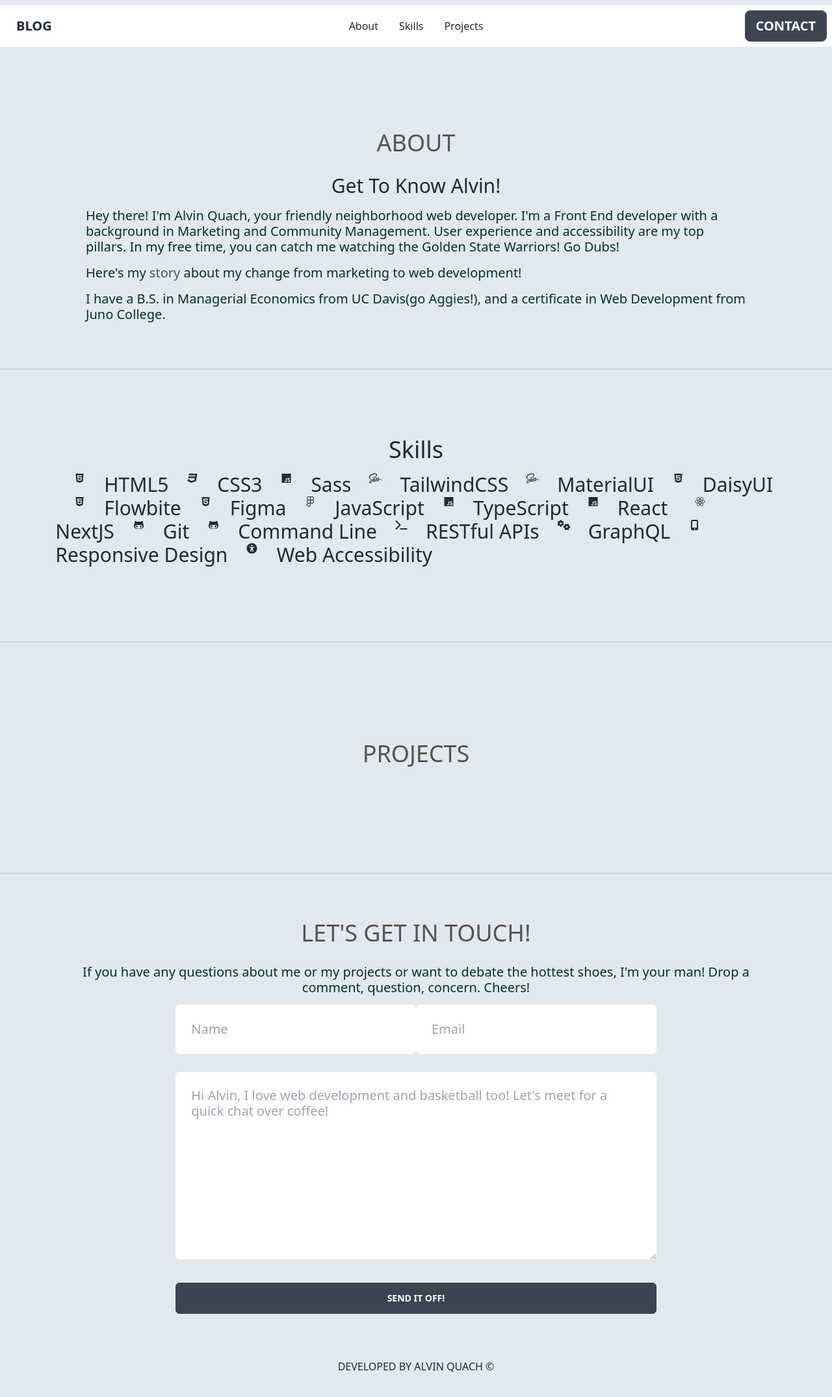
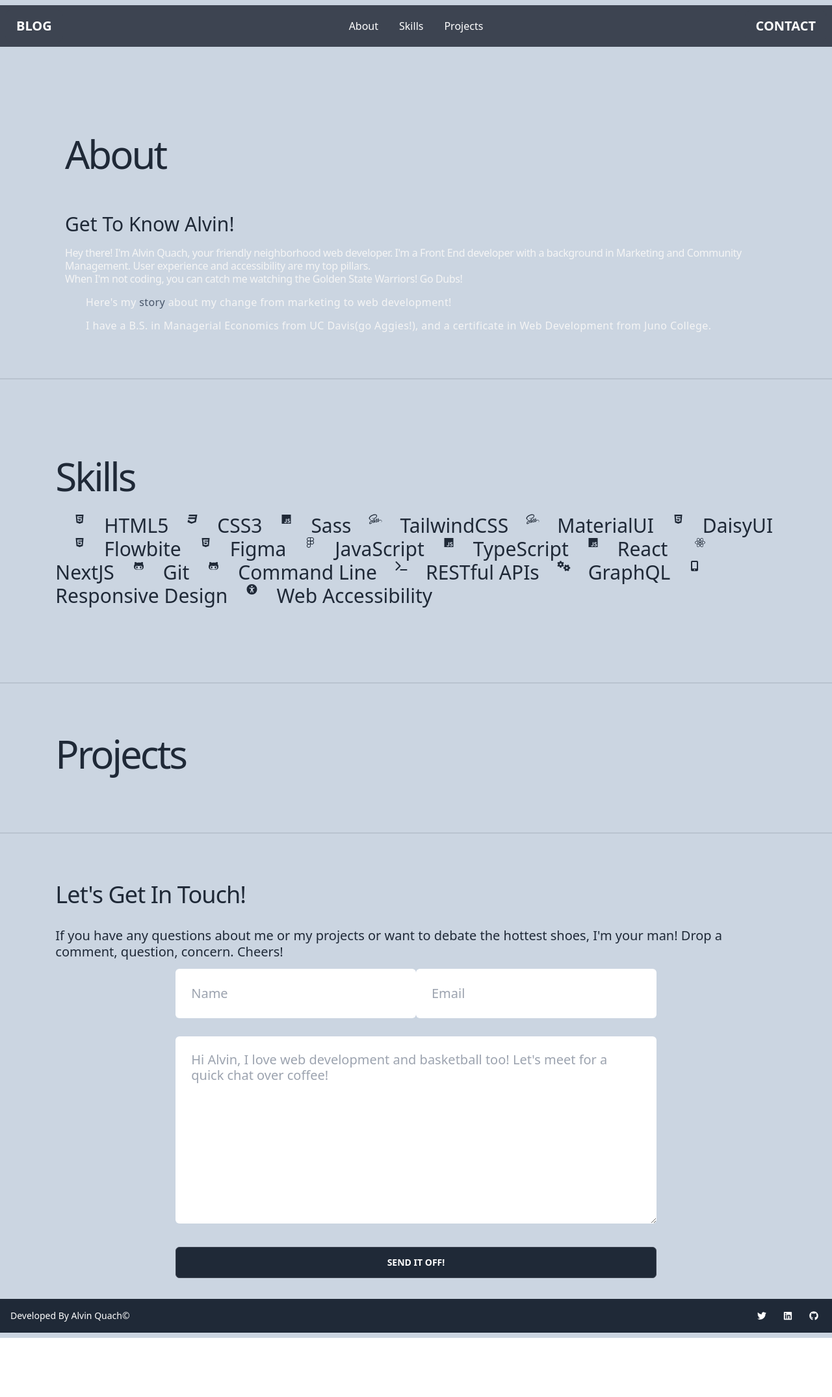
Before and after one commit to alvinwquach/alvin-quach-portfolio, a Next.js app: page / in a window 1280 px wide. Shown: the top 2150 px of the page at 65% size. After the commit the page ends 2059 px from the top, so only its background shows below. Built offline with nearby package versions, Linux system fonts and the light colour scheme.

Commit message:
added social media icons to footer and fixed typography

```diff
--- a/pages/index.tsx
+++ b/pages/index.tsx
@@ -26,8 +26,8 @@
 
 const Home: NextPage = () => {
   return (
-    <div className="flex min-h-screen flex-col items-center justify-center bg-slate-200 py-2">
-      <div className="navbar bg-base-100">
+    <div className="flex min-h-screen flex-col items-center justify-center bg-slate-300 py-2">
+      <div className="navbar bg-neutral text-neutral-content">
         <div className="navbar-start">
           <div className="dropdown">
             <label tabIndex={0} className="btn btn-ghost lg:hidden">
@@ -48,7 +48,7 @@
             </label>
             <ul
               tabIndex={0}
-              className="dropdown-content menu rounded-box menu-compact mt-3 w-52 bg-base-100 p-2 shadow"
+              className="dropdown-content menu rounded-box menu-compact mt-3 w-52 bg-neutral-content p-2 text-neutral shadow"
             >
               <li>
                 <a href="#about">About</a>
@@ -62,14 +62,14 @@
             </ul>
           </div>
           <a
-            className="btn btn-ghost text-xl uppercase"
+            className="btn btn-ghost bg-neutral text-xl uppercase"
             href="https://alvinsblog.netlify.app/"
             target="_blank"
           >
             Blog
           </a>
         </div>
-        <div className="navbar-center hidden lg:flex">
+        <div className="navbar-center hidden bg-neutral lg:flex">
           <ul className="menu menu-horizontal p-0">
             <li>
               <a href="#about">About</a>
@@ -82,7 +82,7 @@
             </li>
           </ul>
         </div>
-        <div className="navbar-end">
+        <div className="navbar-end bg-neutral">
           <a href="#contact" className="btn text-xl uppercase">
             Contact
           </a>
@@ -93,9 +93,9 @@
         <link rel="icon" href="/favicon.ico" />
       </Head>
 
-      <main className="bg-slate-200">
+      <main className="bg-slate-300">
         {/* About */}
-        <section className="p-4 text-center" id="about">
+        <section className="p-4" id="about">
           <div className="wrapper flex justify-center">
             {/* <Image
               className="h-32 w-32 rounded-full"
@@ -106,19 +106,23 @@
             /> */}
           </div>
           <div className="wrapper">
-            <h2 className="mb-3 py-4 text-center text-4xl uppercase text-stone-600">
+            <h2 className="mb-3 py-4 text-left text-6xl leading-tight tracking-tighter">
               About
             </h2>
+            <br></br>
             <h3 className="mb-4 text-3xl capitalize">get to know alvin!</h3>
-            <p className="px-8 text-left text-xl leading-6 text-success-content">
+            <p className="text-neutral-100 text-left text-base leading-tight tracking-tight">
               Hey there! I'm Alvin Quach, your friendly neighborhood web
               developer. I'm a Front End developer with a background in
               Marketing and Community Management. User experience and
-              accessibility are my top pillars. In my free time, you can catch
-              me watching the Golden State Warriors! Go Dubs!
+              accessibility are my top pillars.
+            </p>
+            <p className="text-neutral-100 text-left text-base leading-tight tracking-tight">
+              When I'm not coding, you can catch me watching the Golden State
+              Warriors! Go Dubs!
             </p>
 
-            <p className="mt-4 px-8 text-left text-xl leading-6 text-success-content">
+            <p className="justify-left text-neutral-100 mt-4 px-8 text-base leading-tight tracking-wide">
               Here's my{' '}
               <a
                 className="text-slate-600 hover:text-white"
@@ -131,7 +135,7 @@
             </p>
 
             {/* Education */}
-            <p className="mt-4 px-8 text-left text-xl leading-6 text-success-content">
+            <p className="justify-left text-neutral-100 mt-4 px-8 text-base leading-tight tracking-wide">
               I have a B.S. in Managerial Economics from
               <a href="https://www.ucdavis.edu/">{''} UC Davis</a>(go Aggies!),
               and a certificate in Web Development from{' '}
@@ -150,7 +154,9 @@
         {/* Skills */}
         <section className="py-12" id="skills">
           <div className="wrapper">
-            <h2 className="mb-4 text-center text-4xl capitalize">Skills</h2>
+            <h2 className="mb-3 py-4 text-left text-6xl tracking-tighter">
+              Skills
+            </h2>
             <div className="mb-3 flex flex-row flex-wrap text-center">
               <FontAwesomeIcon icon={faHtml5} height={75} width={75} />
               <p className="text-3xl">HTML5</p>
@@ -278,236 +284,11 @@
         </section>
         <div className="divider"></div>
         {/* Projects */}
-        <section className="p-20" id="projects">
+        <section id="projects">
           <div className="wrapper">
-            <h2 className="mb-3 py-4 text-center text-4xl uppercase text-stone-600">
+            <h2 className="mb-3 py-4 text-left text-6xl leading-tight tracking-tighter">
               Projects
             </h2>
-            {/* Project One */}
-            {/* <div>
-              <div className="sm: flex flex-col">
-                <img
-                  src="https://alvinquach.me/assets/alvinQuach.jpg"
-                  alt="loopin thru hoops"
-                  className="w-1/2"
-                />
-                <div>
-                  <h3 className="font-semi-bold mt-4 -mb-2 text-2xl leading-5 tracking-wide">
-                    Loopin Thru Hoops
-                  </h3>
-                  <h4>JavaScript | Firebase | RESTful API | Sass | HTML5</h4>
-                  <p className="text-base leading-6">
-                    Want to see how the stars of the 2021 - 2022 NBA season fare
-                    against each other? Using the Ball Don't Lie API (it really
-                    doesn't), Loopin Thru Hoops is a must have for those fantasy
-                    basketball leagues! Paired programming project with{' '}
-                    <a
-                      href="https://github.com/aileenunez"
-                      className="hover:text-white"
-                    >
-                      Aileen Nunez
-                    </a>
-                    .
-                  </p>
-                  <button className="btn btn-sm rounded-md px-16">
-                    <a
-                      href="https://loopinthruhoops.netlify.app/"
-                      target="_blank"
-                      aria-label="Link to Loopin Thru Hoops"
-                    >
-                      View Live
-                    </a>
-                  </button>
-                  <button className="btn btn-sm rounded-md px-16">
-                    <a
-                      href="https://github.com/CLTWO/loopinThruHoops"
-                      target="_blank"
-                      aria-label="Link to Loopin Thru Hoops Github"
-                    >
-                      Github
-                    </a>
-                  </button>
-                </div>
-              </div>
-            </div> */}
-
-            {/* Project Two */}
-            {/* <div>
-              <div>
-                <div className="sm: flex flex-col">
-                  <img
-                    src="https://alvinquach.me/assets/alvinQuach.jpg"
-                    alt="loopin thru hoops"
-                    className="w-1/2"
-                  />
-                  <div>
-                    <h3 className="font-semi-bold mt-4 -mb-2 text-2xl leading-5 tracking-wide">
-                      Expense Analyzer
-                    </h3>
-                    <h4>React | JavaScript | Firebase | Sass | HTML5</h4>
-                    <p className="text-base leading-6">
-                      An exzpense analyzer that allows a user to filter by
-                      category. Firebase is being used to store the data.
-                    </p>
-                    <button className="btn btn-sm m-5">
-                      <a
-                        href="https://expenseanalyzer.netlify.app/"
-                        target="_blank"
-                        aria-label="Link to Expense Analyzer"
-                      >
-                        View Live
-                      </a>
-                    </button>
-                    <button className="btn btn-sm m-5">
-                      <a
-                        href="https://github.com/alvinwquach/alvin-quach-project-three"
-                        target="_blank"
-                        aria-label="Link to Expense Analyzer Github"
-                      >
-                        Github
-                      </a>
-                    </button>
-                  </div>
-                </div>
-              </div> */}
-
-            {/* Project Three */}
-            {/* <div>
-                <div className="sm: flex flex-col">
-                  <img
-                    src="https://alvinquach.me/assets/alvinQuach.jpg"
-                    alt="loopin thru hoops"
-                    className="w-1/2"
-                  />
-                  <div>
-                    <h3 className="font-semi-bold mt-4 -mb-2 text-2xl leading-5 tracking-wide">
-                      Loopin Thru Hoops
-                    </h3>
-                    <h4>JavaScript | Firebase | RESTful API | Sass | HTML5</h4>
-                    <p className="text-base leading-6">
-                      Want to see how the stars of the 2021 - 2022 NBA season
-                      fare against each other? Using the Ball Don't Lie API (it
-                      really doesn't), Loopin Thru Hoops is a must have for
-                      those fantasy basketball leagues! Paired programming
-                      project with{' '}
-                      <a
-                        href="https://github.com/aileenunez"
-                        className="hover:text-white"
-                      >
-                        Aileen Nunez
-                      </a>
-                      .
-                    </p>
-                    <button className="btn btn-sm m-5">
-                      <a
-                        href="https://loopinthruhoops.netlify.app/"
-                        target="_blank"
-                        aria-label="Link to Loopin Thru Hoops"
-                      >
-                        View Live
-                      </a>
-                    </button>
-                    <button className="btn btn-sm m-5">
-                      <a
-                        href="https://github.com/CLTWO/loopinThruHoops"
-                        target="_blank"
-                        aria-label="Link to Loopin Thru Hoops Github"
-                      >
-                        Github
-                      </a>
-                    </button>
-                  </div>
-                </div>
-              </div> */}
-
-            {/* Project Four */}
-            {/* <div>
-                <div className="sm: flex flex-col">
-                  <img
-                    src="https://alvinquach.me/assets/alvinQuach.jpg"
-                    alt="loopin thru hoops"
-                    className="w-1/2"
-                  />
-                  <div>
-                    <h3 className="font-semi-bold mt-4 -mb-2 text-2xl leading-5 tracking-wide">
-                      Brewmate
-                    </h3>
-                    <h4>
-                      React | TypeScript | GraphQL | Sass | MaterialUI | HTML5
-                    </h4>
-                    <p className="text-base leading-6">
-                      Want to see how the stars of the 2021 - 2022 NBA season
-                      fare against each other? Using the Ball Don't Lie API (it
-                      really doesn't), Loopin Thru Hoops is a must have for
-                      those fantasy basketball leagues! Paired programming
-                      project with{' '}
-                    </p>
-                    <button className="btn btn-sm m-6">
-                      <a
-                        href="https://brewmate.netlify.app/"
-                        target="_blank"
-                        aria-label="Link to Brewmate"
-                      >
-                        View Live
-                      </a>
-                    </button>
-                    <button className="btn btn-sm m-6">
-                      <a
-                        href="https://github.com/alvinwquach/beer-mate"
-                        target="_blank"
-                        aria-label="Link to Brewmate github"
-                      >
-                        Github
-                      </a>
-                    </button>
-                  </div>
-                </div>
-              </div> */}
-
-            {/* Project Five */}
-            {/* <div>
-                <div className="sm: flex flex-col">
-                  <img
-                    src="https://alvinquach.me/assets/alvinQuach.jpg"
-                    alt="loopin thru hoops"
-                    className="w-1/2"
-                  />
-                  <div>
-                    <h3 className="font-semi-bold mt-4 -mb-2 text-2xl leading-5 tracking-wide">
-                      Nothin But Net
-                    </h3>
-                    <h4>
-                      React | TypeScript | GraphQL | Sass | Flowbite | HTML5
-                    </h4>
-                    <p className="text-base leading-6">
-                      Want to see how the stars of the 2021 - 2022 NBA season
-                      fare against each other? Using the Ball Don't Lie API (it
-                      really doesn't), Loopin Thru Hoops is a must have for
-                      those fantasy basketball leagues! Paired programming
-                      project with{' '}
-                    </p>
-                    <button className="btn btn-sm m-5">
-                      <a
-                        href="https://loopinthruhoops.netlify.app/"
-                        target="_blank"
-                        aria-label="Link to Loopin Thru Hoops"
-                      >
-                        See Live
-                      </a>
-                    </button>
-                    <button className="btn btn-sm m-5">
-                      <a
-                        href="https://github.com/CLTWO/loopinThruHoops"
-                        target="_blank"
-                        aria-label="Link to Loopin Thru Hoops Github"
-                      >
-                        Github
-                      </a>
-                    </button>
-                  </div>
-                </div>
-              </div>
-            </div> */}
           </div>
         </section>
 
@@ -515,54 +296,19 @@
         {/* Contact */}
         <section id="contact">
           <div className="wrapper">
-            <h2 className="mb-3 py-4 text-center text-4xl uppercase text-stone-600">
+            <h4 className="mb-3 py-4 text-left text-4xl capitalize leading-tight tracking-tight">
               Let's get in touch!
-            </h2>
-            <p className="text-center text-xl leading-6 text-success-content">
+            </h4>
+            <p className="text-left text-xl leading-tight">
               If you have any questions about me or my projects or want to
               debate the hottest shoes, I'm your man! Drop a comment, question,
               concern. Cheers!
             </p>
             <div>
-              {/* <ul className="flex justify-center">
-                <li className="p-12">
-                  <a href="http://github.com/alvinwquach" target="_blank">
-                    <FontAwesomeIcon
-                      icon={faGithub}
-                      width={80}
-                      height={80}
-                      className="hover:text-white"
-                    />
-                  </a>
-                </li>
-                <li className="p-12">
-                  <a
-                    href="https://linkedin.com/in/alvin-quach-02a7314b/"
-                    target="_blank"
-                  >
-                    <FontAwesomeIcon
-                      icon={faLinkedin}
-                      width={80}
-                      height={80}
-                      className="hover:text-white"
-                    />
-                  </a>
-                </li>
-                <li className="p-12 ">
-                  <a href="https://twitter.com/MisterSJC" target="_blank">
-                    <FontAwesomeIcon
-                      icon={faTwitter}
-                      width={80}
-                      height={80}
-                      className="hover:text-white"
-                    />
-                  </a>
-                </li>
-              </ul> */}
               <form
                 action="https://formspree.io/f/mdobokk"
                 method="post"
-                className="bg-slate-200 text-center text-white"
+                className="text-neutral-100 bg-slate-300 text-center"
               >
                 {/* <div>
                   <label htmlFor="name" className="sr-only"></label>
@@ -627,7 +373,7 @@
                 </div>
                 <div>
                   <button
-                    className="hover:btn-primary-500 btn mt-4 w-4/6 rounded-md"
+                    className="btn mt-4 w-4/6 rounded-md bg-base-content"
                     type="submit"
                   >
                     Send it off!
@@ -638,9 +384,48 @@
           </div>
         </section>
       </main>
-
-      <footer className="flex h-24 w-full items-center justify-center border-t bg-slate-200 uppercase">
-        Developed by Alvin Quach &copy;
+      <footer className="footer items-center bg-base-content p-4 text-neutral-content">
+        <div className="grid-flow-col items-center capitalize">
+          <p>developed by alvin quach&copy;</p>
+        </div>
+        <div className="grid-flow-col gap-4 md:place-self-center md:justify-self-end">
+          <a
+            href="https://twitter.com/MisterSJC"
+            target="_blank"
+            aria-label="open link to alvins twitter profile"
+          >
+            <FontAwesomeIcon
+              icon={faTwitter}
+              width={24}
+              height={24}
+              className="hover:text-neutral"
+            />
+          </a>
+          <a
+            href="https://linkedin.com/in/alvin-quach-02a7314b/"
+            target="_blank"
+            aria-label="open link to alvins linkedin profile"
+          >
+            <FontAwesomeIcon
+              icon={faLinkedin}
+              width={24}
+              height={24}
+              className="hover:text-neutral"
+            />
+          </a>
+          <a
+            href="http://github.com/alvinwquach"
+            target="_blank"
+            aria-label="open link to alvins github profile"
+          >
+            <FontAwesomeIcon
+              icon={faGithub}
+              width={24}
+              height={24}
+              className="hover:text-neutral"
+            />
+          </a>
+        </div>
       </footer>
     </div>
   )
```
